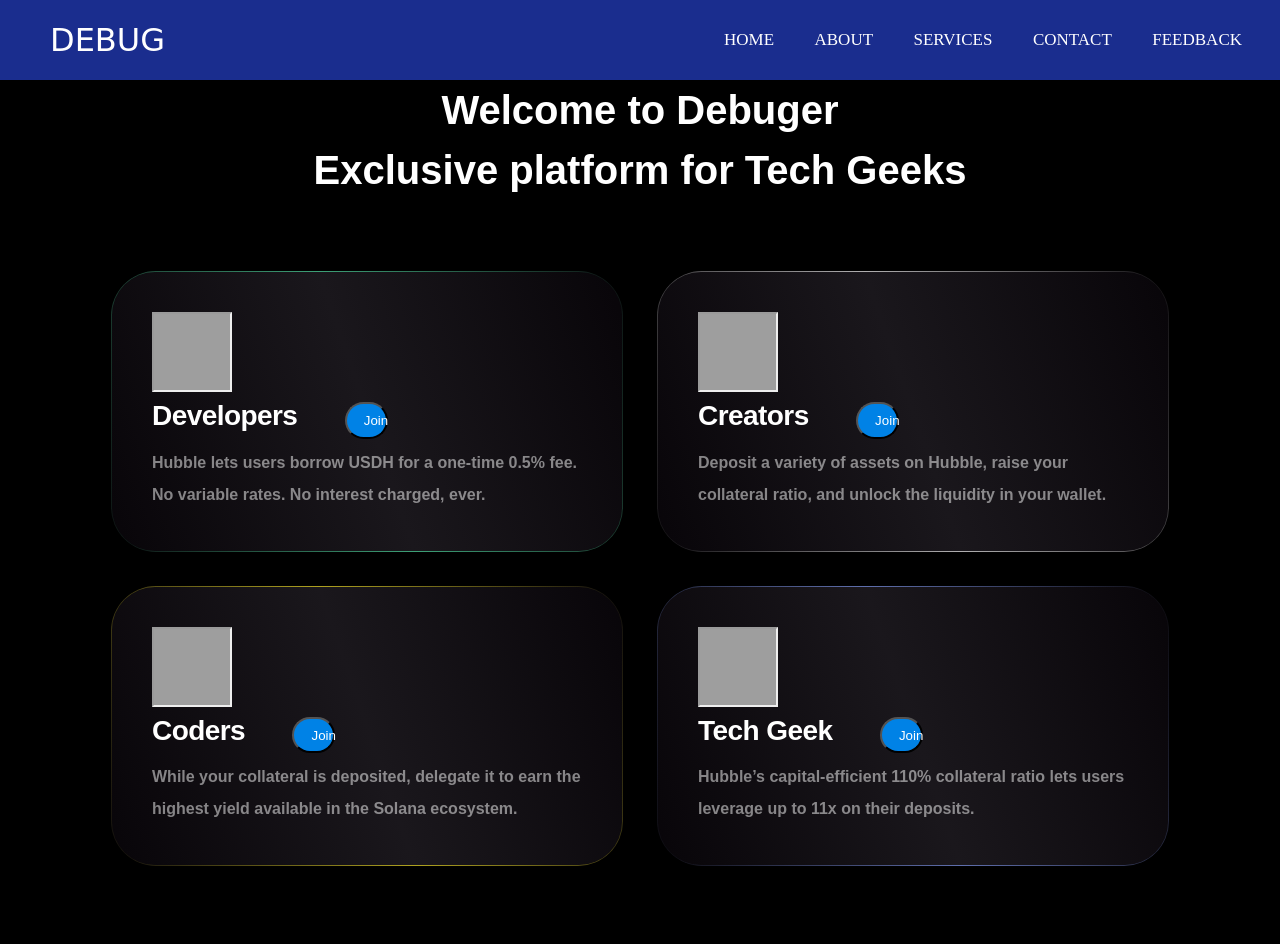
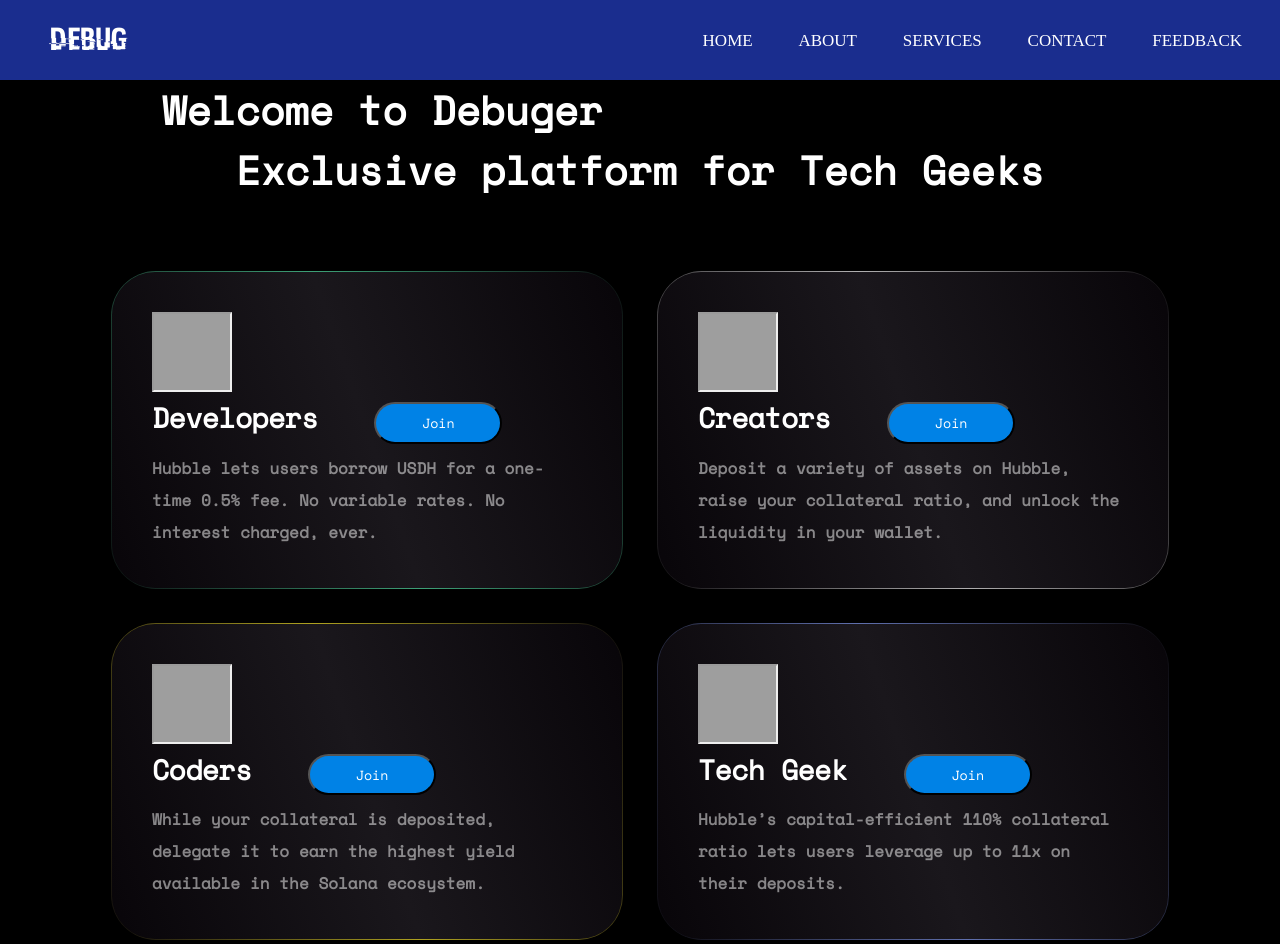
Before and after one commit to Mad-max-op/debug-entity, a plain HTML site: page main/main.html in a window 1280 px wide. Before the commit the page ends 897 px from the top, so only its background shows below. Drawn offline with nearby package versions, Linux system fonts and the light colour scheme; grey boxes are pictures that could not be loaded; a web font is replaced by a local one.

Commit message:
bit css in main page added

```diff
--- a/main/main.html
+++ b/main/main.html
@@ -8,7 +8,12 @@
     <link rel="preconnect" href="https://fonts.googleapis.com">
 <link rel="preconnect" href="https://fonts.gstatic.com" crossorigin>
 <link href="https://fonts.googleapis.com/css2?family=Foldit:wght@300&family=Sigmar&display=swap" rel="stylesheet">
-    <title>Document</title>
+
+    <!-- font links -->
+    <link rel="preconnect" href="https://fonts.googleapis.com">
+    <link rel="preconnect" href="https://fonts.gstatic.com" crossorigin>
+    <link href="https://fonts.googleapis.com/css2?family=Space+Mono&display=swap" rel="stylesheet">
+    <title>Debug</title>
 </head>
 <body>
     <nav>
@@ -16,10 +21,10 @@
 
         <label class="logo">Debug</label>
         <ul>
-          <li><a class="active" href="#">Home</a></li>
-          <li><a href="#">About</a></li>
+          <li><a class="active" href="main.html">Home</a></li>
+          <li><a href="https://github.com/Mad-max-op/debug-entity">About</a></li>
           <li><a href="#">Services</a></li>
-          <li><a href="#">Contact</a></li>
+          <li><a href="https://github.com/Mad-max-op/debug-entity">Contact</a></li>
           <li><a href="#">Feedback</a></li>
         </ul>
       </nav>
--- a/main/style.css
+++ b/main/style.css
@@ -1,10 +1,14 @@
+@font-face{
+  font-family: "Hacked";
+  src : url(../Hacked-KerX.ttf);
+}
 * {
   padding: 0;
   margin: 0;
   text-decoration: none;
   list-style: none;
   box-sizing: border-box;
-  font-family: "Poppins", sans-serif;
+  font-family: "Space Mono", "Poppins", sans-serif;
 }
 
 html {
@@ -25,6 +29,7 @@ label.logo {
   line-height: 80px;
   padding: 0 50px;
   text-transform: uppercase;
+  font-family: "Hacked";
 }
 
 nav ul {
@@ -48,6 +53,11 @@ nav ul li a {
   padding: 10px 13px;
   border-radius: 3px;
   text-transform: uppercase;
+}
+
+nav ul li:hover{
+  transform: scale(1.2);
+  color: #5C469C;
 }
 
 /* a.active, a:hover {
@@ -254,9 +264,15 @@ body {
     color: white;
     background-color: #0082e6;
     height: 50%;
-    width: 10%;
+    width: 10vw;
     padding: 2% 4%;
     border-radius: 40px;
     margin-left: 40px;
     text-align: center;
   }
+
+  button:hover{
+    background-color: #5C469C;
+    transform: scale(1.1);
+    transition: transform 100ms ease-out;
+  }
```
